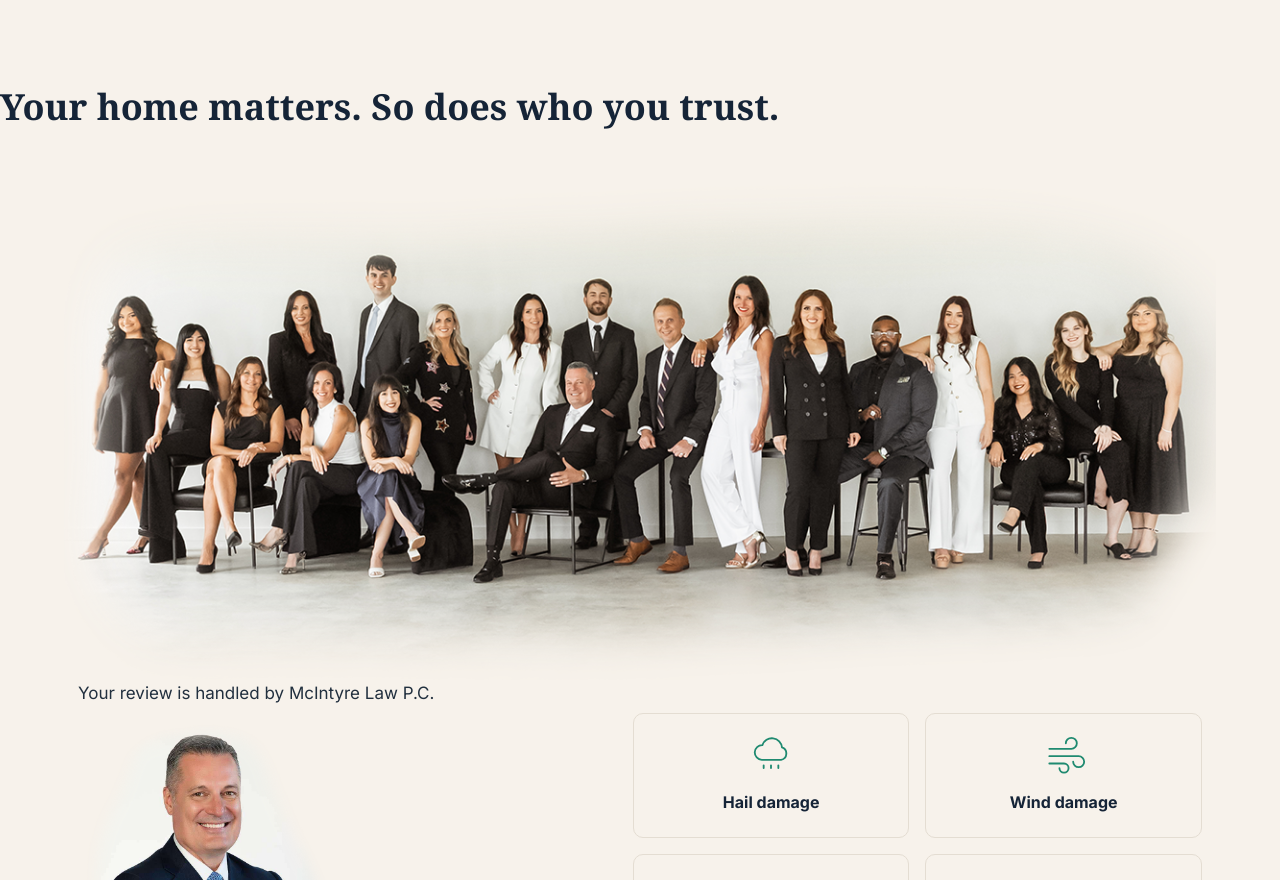
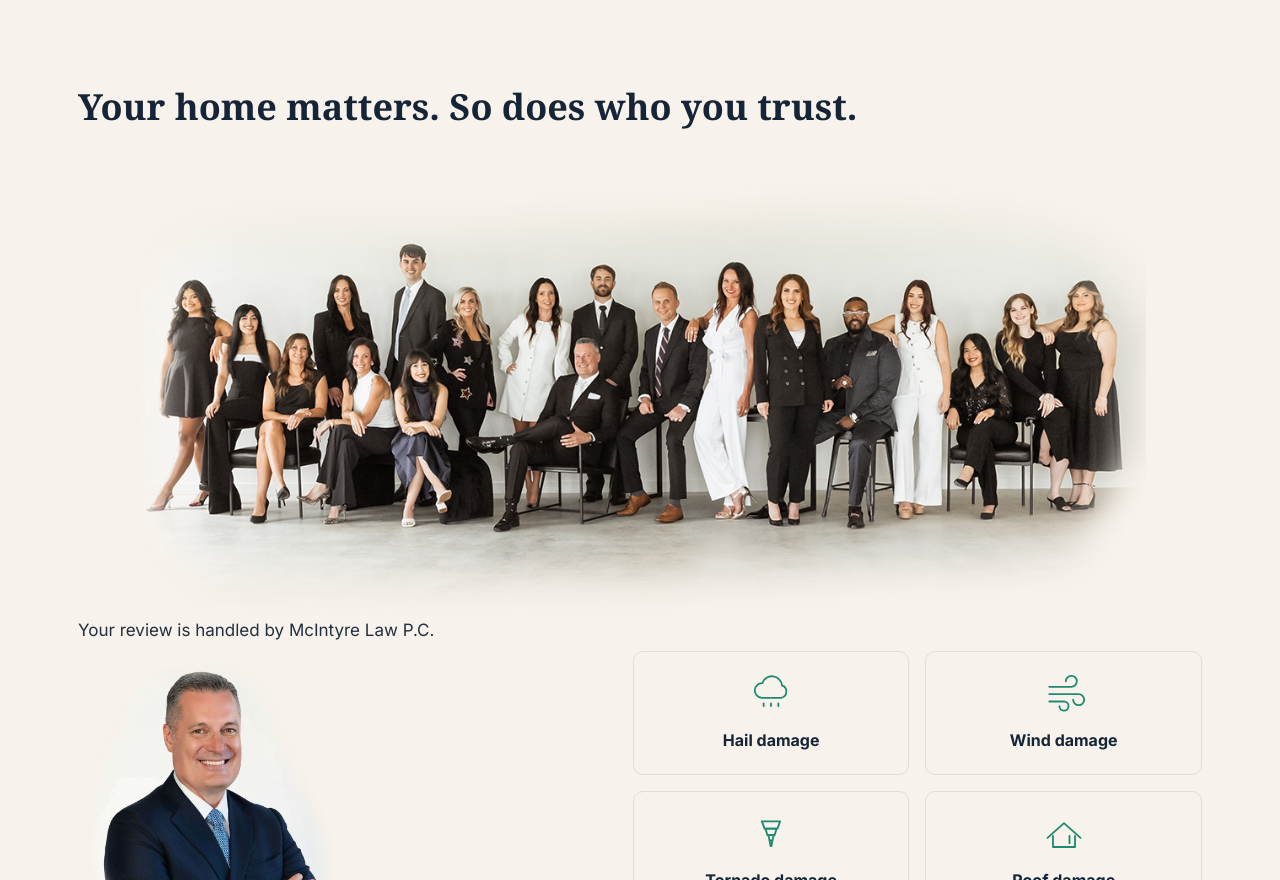
Before and after one commit to MTAA-2/McIntyre-Storm-Damage, a plain HTML site: page index.html in a window 1280 px wide. Shown: the part 1478-2358 px from the top of the page. Drawn offline with Linux system fonts and the light colour scheme.

Commit message:
Add files via upload

```diff
--- a/index.html
+++ b/index.html
@@ -150,8 +150,8 @@ src="https://www.facebook.com/tr?id=1238664640565416&ev=ViewContent&noscript=1"
 
 <!-- ============ ABOUT THE FIRM ============ -->
 <section id="about-firm">
-  <div class="move-it-to-center">
-    <h2 class="section-title move-it-to-center">Your home matters. So does who you trust.</h2>
+  <div class="container move-it-to-center">
+    <h2 class="section-title">Your home matters. So does who you trust.</h2>
     <img class="move-it-to-center" src="images/mcintyre-team1-all.png" width="90%">
   </div>
   <div class="container firm-grid">
```
